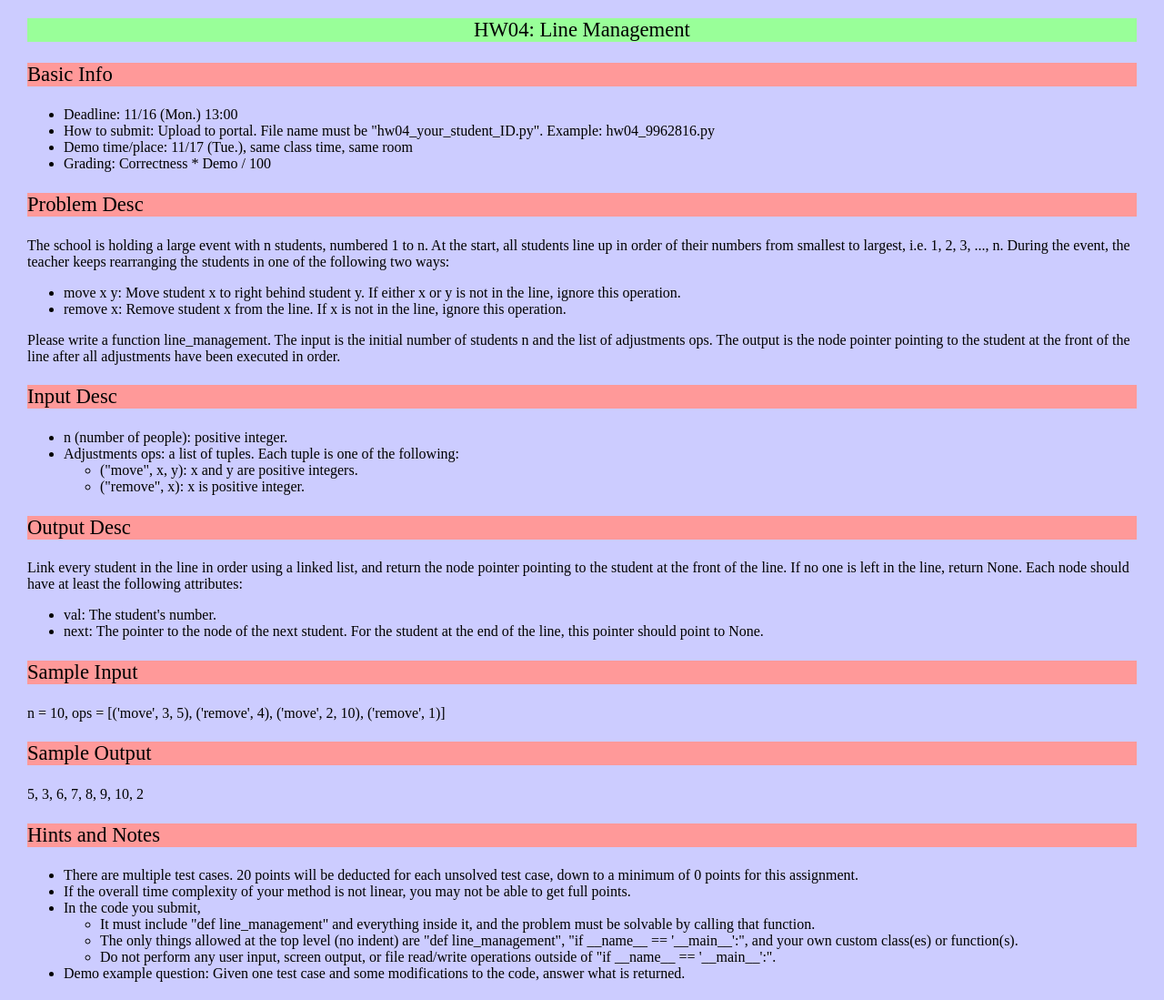
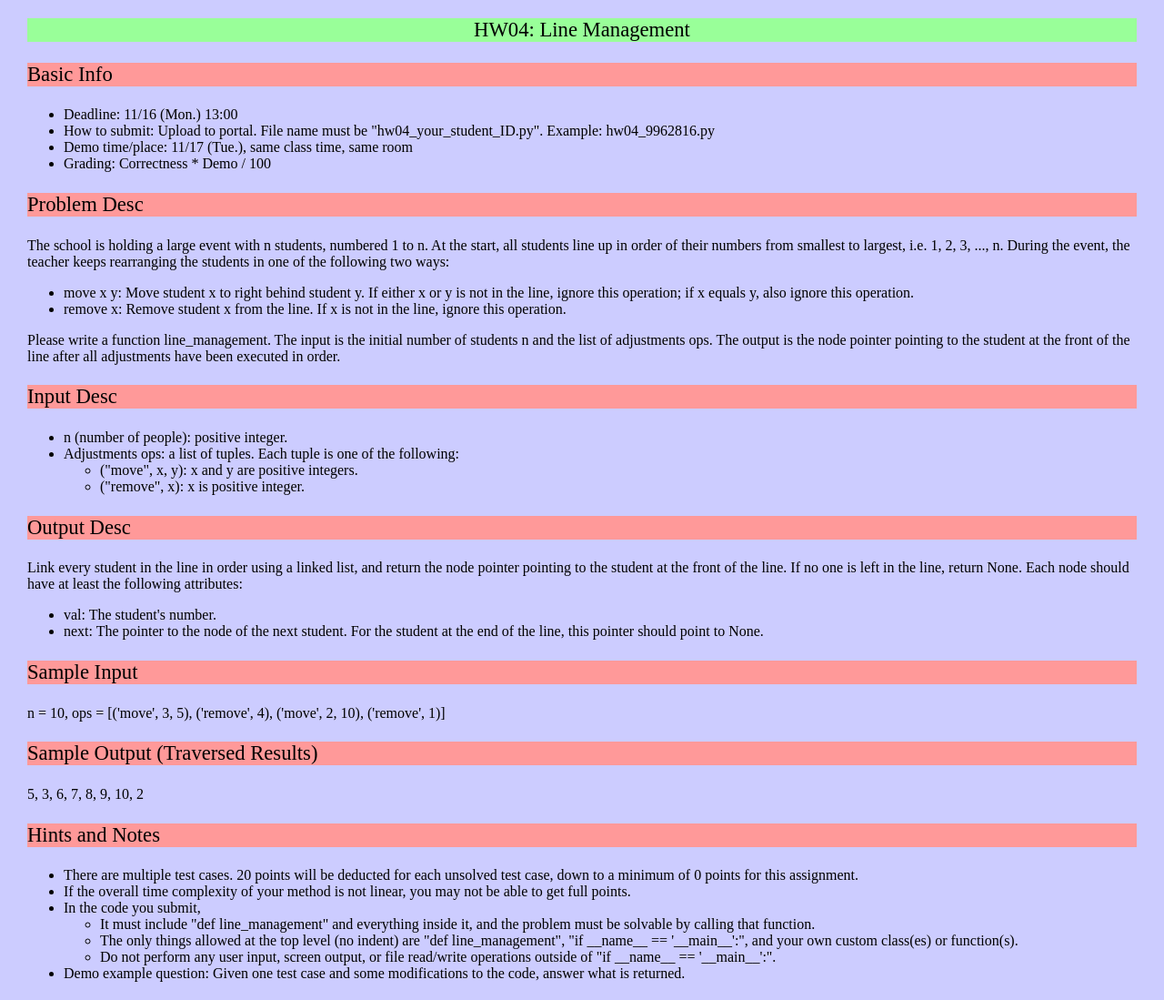
Before and after one commit to geniusturtle6174/courses, a plain HTML site: page 26f_yzu_eea216b/hw04.htm in a window 1280 px wide. Shown: the whole page at 91% size. Drawn offline with Linux system fonts and the light colour scheme.

Commit message:
minor update

```diff
--- a/26f_yzu_eea216b/hw04.htm
+++ b/26f_yzu_eea216b/hw04.htm
@@ -22,8 +22,8 @@
 <p class="lang-ch">學校正在舉辦⼀場⼤型活動，共有 n 位學⽣參加，學⽣編號為 1 到 n。活動開始時，所有學⽣按照編號由⼩到⼤排成⼀列，即 1, 2, 3, ..., n；而活動進⾏期間，老師會不斷調整學⽣的排列順序，調整的方式有以下兩種：</p>
 <p class="lang-en">The school is holding a large event with n students, numbered 1 to n. At the start, all students line up in order of their numbers from smallest to largest, i.e. 1, 2, 3, ..., n. During the event, the teacher keeps rearranging the students in one of the following two ways:</p>
 <ul>
-	<li class="lang-ch">move x y：將編號為 x 的同學，移動到編號為 y 的同學的後面。若 x 和 y 當中有任一人不在隊伍中，則忽略此動作。</li>
-	<li class="lang-en">move x y: Move student x to right behind student y. If either x or y is not in the line, ignore this operation.</li>
+	<li class="lang-ch">move x y：將編號為 x 的同學，移動到編號為 y 的同學的後面。若 x 和 y 當中有任一人不在隊伍中，則忽略此動作；若 x 與 y 相等，亦忽略此動作。</li>
+	<li class="lang-en">move x y: Move student x to right behind student y. If either x or y is not in the line, ignore this operation; if x equals y, also ignore this operation.</li>
 	<li class="lang-ch">remove x：將編號為 x 的同學移出隊伍。若 x 不在隊伍中，則忽略此動作。</li>
 	<li class="lang-en">remove x: Remove student x from the line. If x is not in the line, ignore this operation.</li>
 </ul>
@@ -57,7 +57,7 @@
 <p style="background-color:#f99;font-size:17pt">Sample Input</p>
 <p>n = 10, ops = [('move', 3, 5), ('remove', 4), ('move', 2, 10), ('remove', 1)]</p>
 
-<p style="background-color:#f99;font-size:17pt">Sample Output</p>
+<p style="background-color:#f99;font-size:17pt">Sample Output (Traversed Results)</p>
 <p>5, 3, 6, 7, 8, 9, 10, 2</p>
 
 <p style="background-color:#f99;font-size:17pt">Hints and Notes</p>
```
